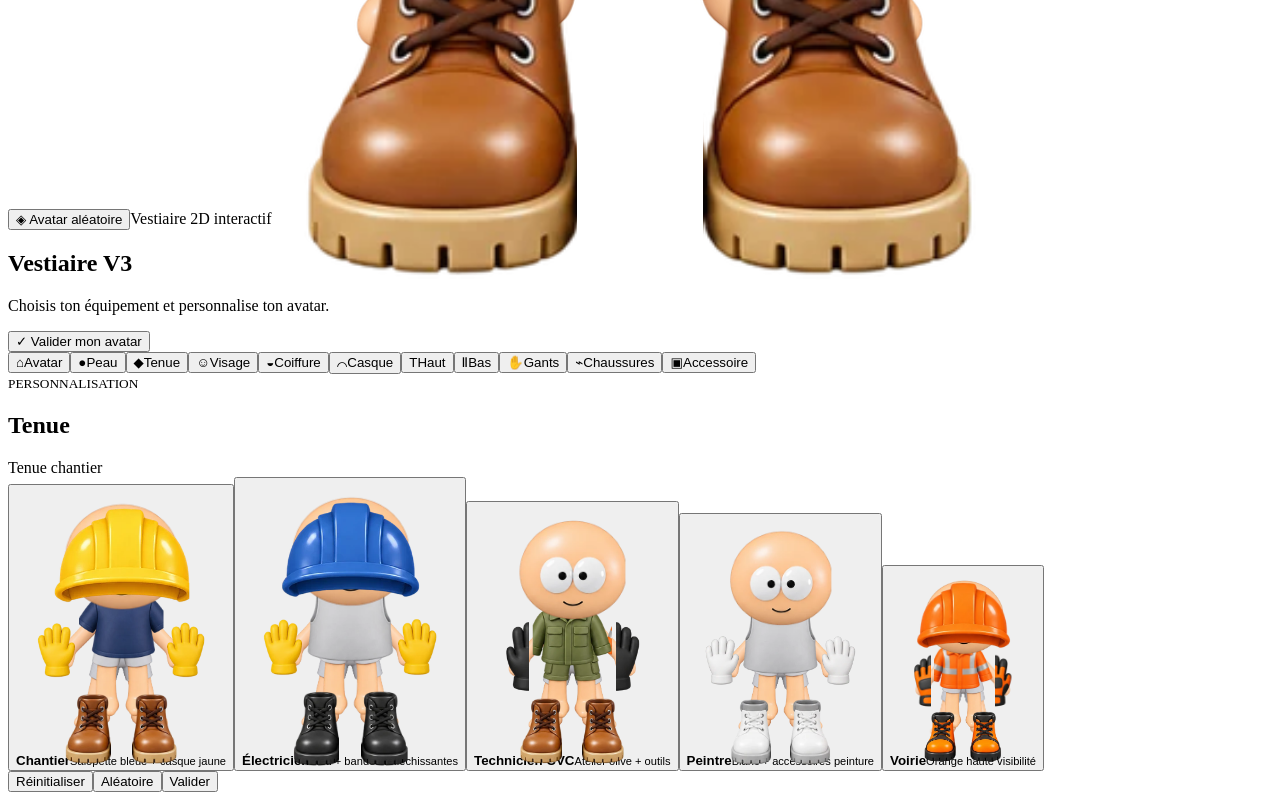
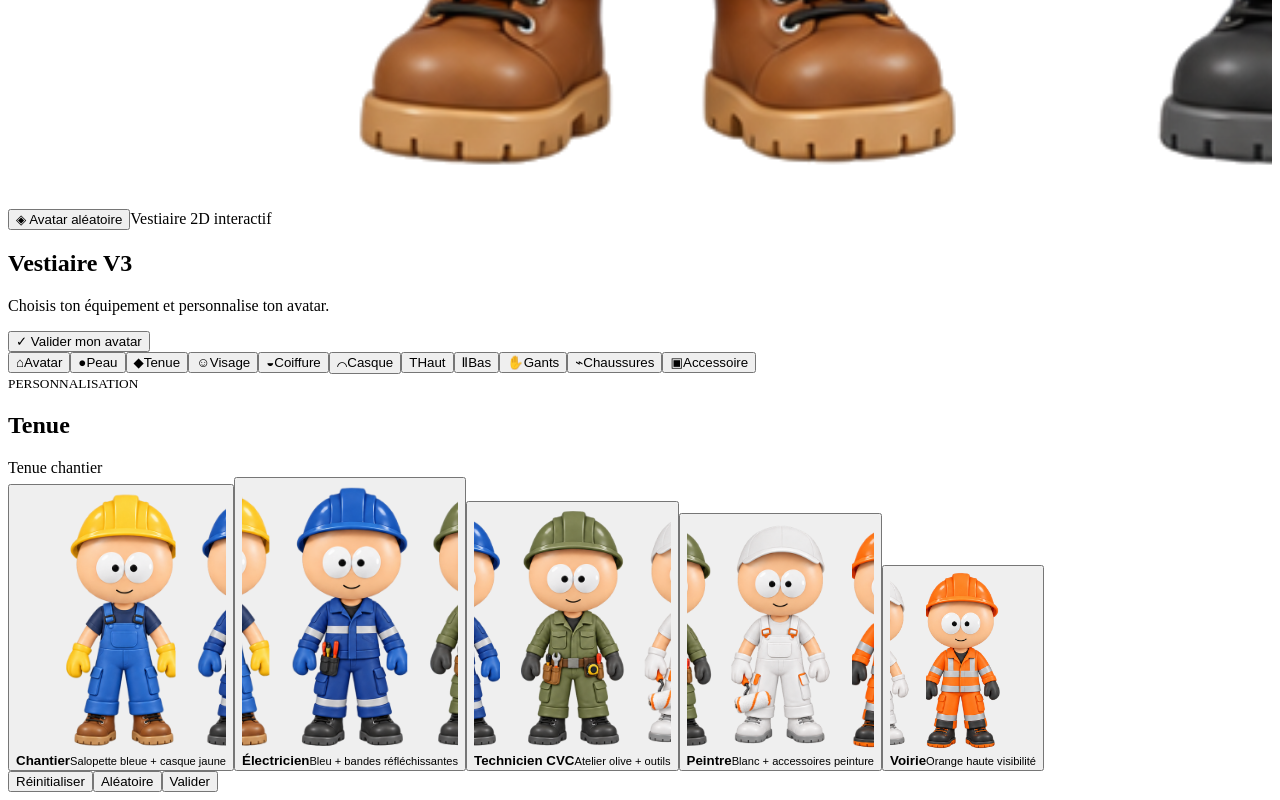
Before and after one commit to alex2202-d/maitre-artisan-avatar-studio, a React (Vite) app: page / in a window 1280 px wide. Shown: the part 1680-2480 px from the top of the page. Built offline with nearby package versions, Linux system fonts and the light colour scheme; the HTML template or start-up script is replaced by a standard one.

Commit message:
feat: use validated preset renders in real wardrobe

```diff
--- a/src/App.tsx
+++ b/src/App.tsx
@@ -3,6 +3,8 @@ import Avatar2D, { type Avatar2DConfig } from './avatar/Avatar2D'
 
 type CategoryId = 'avatar' | 'skin' | 'outfit' | 'expression' | 'hair' | 'headwear' | 'top' | 'bottom' | 'gloves' | 'shoes' | 'accessory'
 type Option = { id: string; label: string; note?: string }
+
+const STORAGE_KEY = 'maitre-artisan-avatar-2d-v4'
 
 const categories: Array<{ id: CategoryId; label: string; icon: string }> = [
   { id: 'avatar', label: 'Avatar', icon: '⌂' },
@@ -143,14 +145,14 @@ function configKey(category: CategoryId): keyof Avatar2DConfig | null {
   return map[category] ?? null
 }
 
-function MiniAvatar({ config }: { config: Avatar2DConfig }) {
-  return <Avatar2D config={config} className="mini-avatar" />
+function MiniAvatar({ config, preset }: { config: Avatar2DConfig; preset?: string | null }) {
+  return <Avatar2D config={config} preset={preset} className="mini-avatar" />
 }
 
 export default function App() {
   const [config, setConfig] = useState<Avatar2DConfig>(() => {
     try {
-      const raw = localStorage.getItem('maitre-artisan-avatar-2d')
+      const raw = localStorage.getItem(STORAGE_KEY)
       return raw ? { ...defaultConfig, ...JSON.parse(raw) } : defaultConfig
     } catch { return defaultConfig }
   })
@@ -159,7 +161,7 @@ export default function App() {
   const [message, setMessage] = useState('')
 
   useEffect(() => {
-    localStorage.setItem('maitre-artisan-avatar-2d', JSON.stringify(config))
+    localStorage.setItem(STORAGE_KEY, JSON.stringify(config))
   }, [config])
 
   const category = categories.find((item) => item.id === activeCategory) ?? categories[0]
@@ -214,7 +216,7 @@ export default function App() {
   }
 
   function save() {
-    localStorage.setItem('maitre-artisan-avatar-2d', JSON.stringify(config))
+    localStorage.setItem(STORAGE_KEY, JSON.stringify(config))
     notify('Avatar enregistré')
   }
 
@@ -241,7 +243,7 @@ export default function App() {
         <div className="stage-card">
           <div className="stage-message left">Un artisan<br/>d’aujourd’hui<br/><b>bâtit un monde<br/>meilleur !</b></div>
           <div className="stage-message right">Crée.<br/>Équipe.<br/>Avance.</div>
-          <Avatar2D config={config} className="main-avatar" />
+          <Avatar2D config={config} preset={activePreset} className="main-avatar" />
           <div className="stage-actions">
             <button onClick={randomize}>◈ Avatar aléatoire</button>
             <span>Vestiaire 2D interactif</span>
@@ -273,7 +275,7 @@ export default function App() {
                 const preview = { ...config, ...preset.config }
                 return (
                   <button key={preset.id} className={'preset-card ' + (activePreset === preset.id ? 'active' : '')} onClick={() => applyPreset(preset.id)}>
-                    <div className="preset-preview"><MiniAvatar config={preview} /></div>
+                    <div className="preset-preview"><MiniAvatar config={preview} preset={preset.id} /></div>
                     <div><strong>{preset.label}</strong><small>{preset.note}</small></div>
                   </button>
                 )
```
